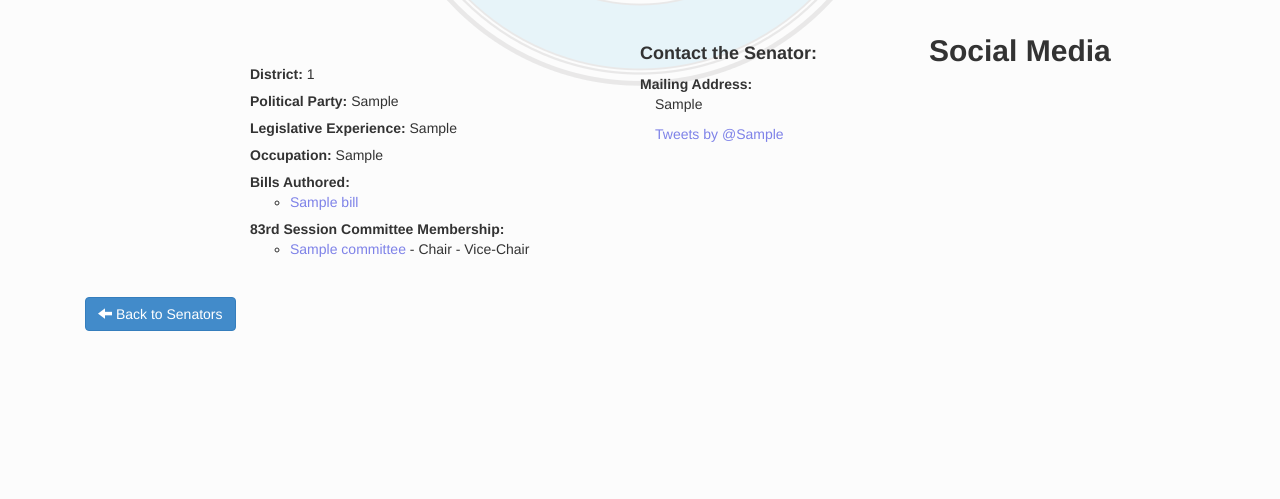
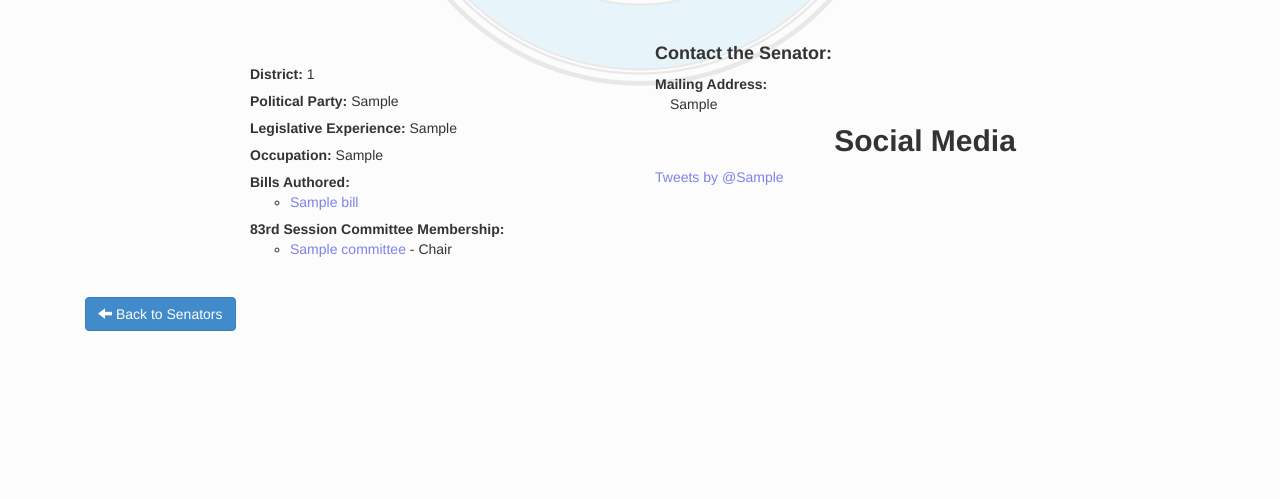
Before and after one commit to Jkettler/cs373-idb, a Django app: page /senators/1/ in a window 1280 px wide. Shown: the part 549-1048 px from the top of the page. Run offline with Django 3.2, Linux system fonts and the light colour scheme; tables that the repository leaves empty hold one stand-in row (values such as "Sample post"); some libraries are stand-ins or nearby versions.

Commit message:
Testing the string next to a committee name in senator page

```diff
--- a/idb/templates/senator.html
+++ b/idb/templates/senator.html
@@ -32,9 +32,10 @@
 									<li class=""><a href="/committees/{{ committee.id }}/"> {{ committee.name }} </a>
 										{% if committee.chair.name == senator.name %}
 											- Chair
-										{% endif %}
-										{% if committee.vice_chair.name == senator.name %}
+										{% elif committee.vice_chair.name == senator.name %}
 											- Vice-Chair
+										{% else %}
+											- Member
 										{% endif %}
 									</li>
 								{% endfor %}
@@ -43,7 +44,7 @@
 					{% endif %}
 				</ul>
 			</div>
-			<div class="senatorMap">
+			<div class="senatorMap col-sm-6">
 				<span><h4> <b>Contact the Senator: </b> </h4></span>
 				<b>Mailing Address:</b>
 				<div class="col-sm-12"> {{ senator.map |safe }}</p></div>
```
